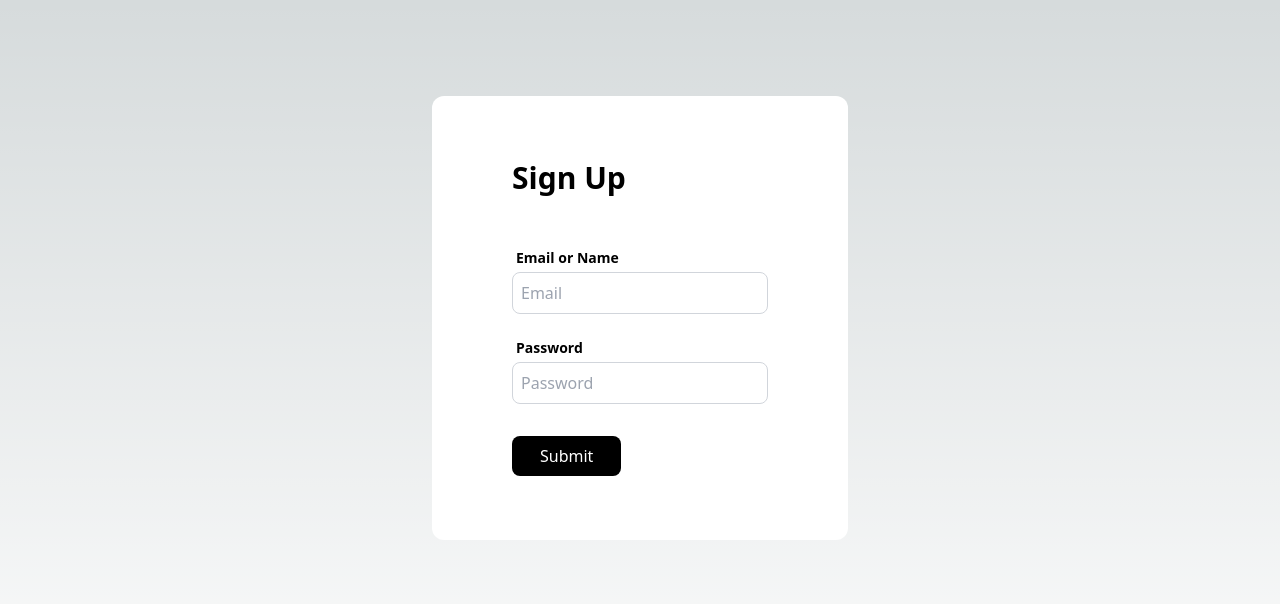
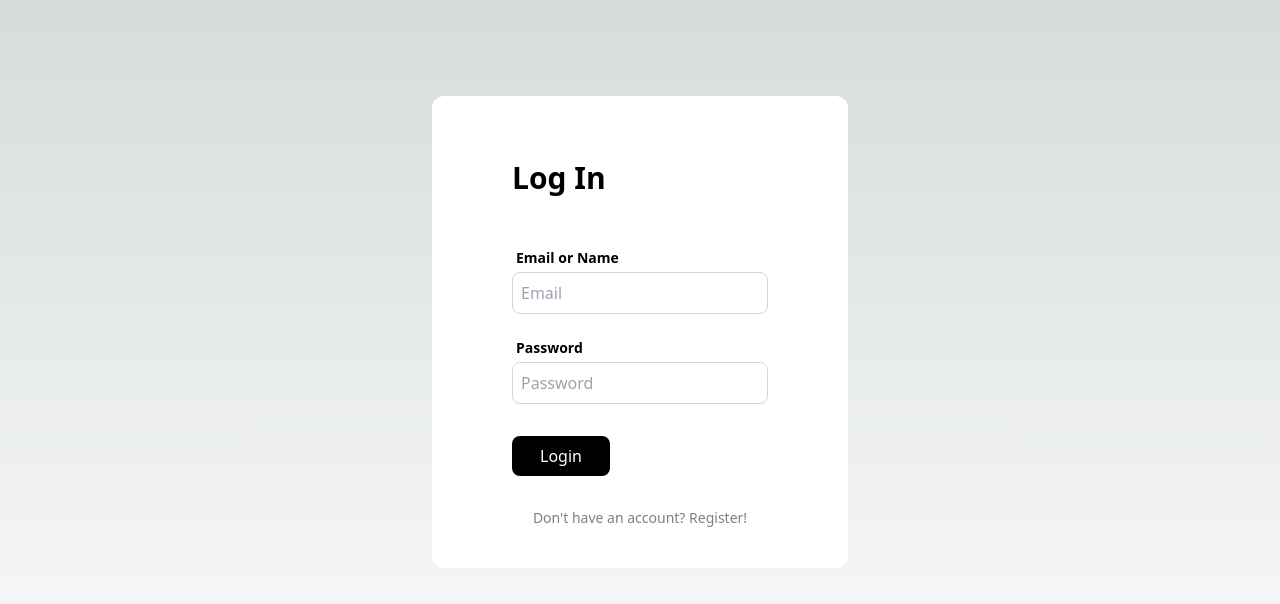
Before and after one commit to FYP-hyz-mjj-2024/posture-video-stream, a Next.js app: page /user/login in a window 1280 px wide. Shown: the top 604 px of the page. Built offline with nearby package versions, Linux system fonts and the light colour scheme.

Commit message:
:bee: Layout improvements.

```diff
--- a/pages/face/manage_faces.tsx
+++ b/pages/face/manage_faces.tsx
@@ -113,7 +113,7 @@ export default function ManageFaces() {
                     </div>
                     <div className={`flex flex-col items-end`}>
                         <p>{userData?.name}</p>
-                        <p className={`text-sm opacity-50`}>{userData?.user_id}</p>
+                        <p className={`text-sm opacity-50 max-lg:hidden`}>{userData?.user_id}</p>
                     </div>
                 </div>
 
@@ -146,7 +146,7 @@ export default function ManageFaces() {
                                         <div className={`font-bold`}>
                                             {face.description}
                                         </div>
-                                        <div className={`text-sm opacity-60`}>
+                                        <div className={`text-sm opacity-60 max-lg:hidden`}>
                                             {face.id}
                                         </div>
                                         <div className={`text-sm opacity-60`}>
@@ -177,7 +177,7 @@ export default function ManageFaces() {
                 </div>
 
                 {/** Page Selector */}
-                <div className={`flex flex-row w-[45%] justify-between mx-auto mt-6`}>
+                <div className={`flex flex-row w-[45%] max-lg:w-full justify-between mx-auto mt-6`}>
                     {/** Previous Page */}
                     <div className={`${buttonStyle} border-ui-line dark:border-ui-line-dark hover:bg-ui-area dark:hover:bg-ui-area-dark px-3 pt-0.5 ${curPage <= 0 && `opacity-50`}`}
                         onClick={() => {
--- a/pages/face/upload_face.tsx
+++ b/pages/face/upload_face.tsx
@@ -10,9 +10,12 @@ import { IoIosPersonAdd } from "react-icons/io";
 
 // Local
 import { guardPage } from '@/lib/auth';
+import { NavigationButton } from '@/components/buttons';
+import { IoMdArrowBack } from 'react-icons/io';
 
 const inputFieldStyle = `flex flex-row w-84 p-2 rounded-lg border w-64 bg-white dark:bg-gray-800 border-gray-300 dark:border-gray-600`;
 const errorStyle = `flex flex-row h-2 text-red-400 m-0 pl-1 text-sm`
+const descStyle = `text-sm text-gray-400 opacity-50 w-[85%]`
 
 export default function UploadFace() {
     const router = useRouter();
@@ -167,9 +170,21 @@ export default function UploadFace() {
         <main className={`flex flex-col min-h-screen items-center justify-start gap-8 p-24`}>
             <form onSubmit={handleSubmit(upload)}>
                 <div className={`flex flex-col bg-white dark:bg-gray-900 px-10 py-10 rounded-xl gap-10`}>
-                    {/** Image upload element. Outline div frame. */}
+                    <div className={`flex flex-col gap-2`}>
+                        {/** Navigation Back */}
+                        <NavigationButton to={"./manage_faces"} text={`Face Management Panel`} router={router} Icon={IoMdArrowBack} />
+
+                        {/** Title */}
+                        <div className={`flex flex-row text-xl font-bold`}>
+                            <p>{`Upload an image`}</p>
+                        </div>
+                    </div>
+
+                    {/** Image upload element. */}
+                    <div className={`flex flex-col gap-2 items-start`}>
+                        {/** Outline div frame.  */}
                         <div
-                        className={`flex flex-row border bg-gray-200 dark:bg-gray-800
+                            className={`flex flex-row w-full border bg-gray-200 dark:bg-gray-800
                                     h-64 items-center justify-center rounded-lg hover:opacity-80`}
                             onDrop={handleFileInputDrop}
                             onDragOver={(e) => e.preventDefault()}
@@ -195,8 +210,21 @@ export default function UploadFace() {
                                     width={200}
                                     height={200} />
                             ) : (
+                                <div className={`flex flex-col items-center`}>
                                     <IoIosPersonAdd className={`w-12 h-12 opacity-50`} />
+                                    <p className={`opacity-50 text-sm`}>{`Supported file formats: jpg, jpeg, png.`}</p>
+                                </div>
                             )}
+                        </div>
+
+                        {/** Description */}
+                        <div className={descStyle}>
+                            <p>{`
+                        Upload an image that contains human face. Make sure that a face is included in the image,
+                        other wise the upload will be rejected.
+                        `}</p>
+                        </div>
+
                     </div>
 
                     {/** Description */}
@@ -204,7 +232,8 @@ export default function UploadFace() {
                         <p className={`text-sm pl-1 font-bold`}>Face Description</p>
                         <textarea
                             className={`${inputFieldStyle} resize-none w-[30em]`}
-                            {...register("description")} />
+                            {...register("description")}
+                            placeholder={`Describe this face. e.g., Name, features, etc.`} />
 
                         {errors.description?.message ?
                             (<p className={errorStyle}>{errors.description.message}</p>) :
--- a/pages/user/login.tsx
+++ b/pages/user/login.tsx
@@ -4,7 +4,8 @@ import React, { useEffect, useState } from 'react';
 import { useForm, SubmitHandler } from 'react-hook-form';
 import { useRouter } from "next/router";
 import axios from 'axios';
-
+import { NavigationButton } from '@/components/buttons';
+import { IoAdd } from 'react-icons/io5';
 
 // type UserLoginWithEmail = {
 //     email: string,
@@ -60,9 +61,9 @@ export default function Login() {
 
     return (
         <main className={`flex flex-col min-h-screen items-center justify-start gap-8 p-24`}>
-            <div className={`flex flex-col bg-white dark:bg-gray-900 px-20 py-16 rounded-xl gap-10`}>
+            <div className={`flex flex-col bg-white dark:bg-gray-900 px-20 pt-16 pb-10 rounded-xl gap-10`}>
                 <div className={`flex flex-col gap-1`}>
-                    <p className={`text-3xl font-bold`}>Sign Up</p>
+                    <p className={`text-3xl font-bold`}>{`Log In`}</p>
                     {pageError ? (<p className={errorStyle}>{pageError}</p>) : (<p className={errorStyle}></p>)}
                 </div>
 
@@ -117,9 +118,18 @@ export default function Login() {
                     </div>
 
                     {/** Submit Button */}
-                    <input type="submit" className={`flex flex-rowhover:cursor-pointer hover:opacity-80
+                    <input type="submit"
+                        className={`flex flex-rowhover:cursor-pointer hover:opacity-80
                             bg-black text-white dark:bg-white dark:text-black
-                            px-7 py-2 rounded-lg mt-5`} />
+                            px-7 py-2 rounded-lg mt-5`}
+                        value={`Login`} />
+
+                    {/** To Register */}
+                    <div
+                        className={`flex flex-row text-align-center items-center justify-center gap-2 mt-8 text-sm opacity-50 hover:cursor-pointer`}
+                        onClick={() => { router.push("./register"); }}>
+                        <p>Don't have an account? Register!</p>
+                    </div>
                 </form>
             </div>
         </main>
--- a/pages/user/register.tsx
+++ b/pages/user/register.tsx
@@ -39,9 +39,9 @@ export default function Register() {
 
     return (
         <main className={`flex flex-col min-h-screen items-center justify-start gap-8 p-24`}>
-            <div className={`flex flex-col bg-white dark:bg-gray-900 px-20 py-16 rounded-xl gap-10`}>
+            <div className={`flex flex-col bg-white dark:bg-gray-900 px-20 pt-16 pb-8 rounded-xl gap-10`}>
                 <div className={`flex flex-col gap-1`}>
-                    <p className={`text-3xl font-bold`}>Sign Up</p>
+                    <p className={`text-3xl font-bold`}>Register</p>
                     {pageError ? (<p className={errorStyle}>{pageError}</p>) : (<p className={errorStyle}></p>)}
                 </div>
 
@@ -136,14 +136,22 @@ export default function Register() {
                                     (<p className={errorStyle}></p>)
                                 }
                             </div>
-
                         </div>
                     </div>
 
                     {/** Submit Button */}
-                    <input type="submit" className={`flex flex-rowhover:cursor-pointer hover:opacity-80
+                    <input type="submit"
+                        className={`flex flex-rowhover:cursor-pointer hover:opacity-80
                             bg-black text-white dark:bg-white dark:text-black
-                            px-7 py-2 rounded-lg mt-5`} />
+                            px-7 py-2 rounded-lg mt-5`}
+                        value={`Register`} />
+
+                    {/** To Login */}
+                    <div
+                        className={`flex flex-row text-align-center items-center justify-center gap-2 mt-8 text-sm opacity-50 hover:cursor-pointer`}
+                        onClick={() => { router.push("./login"); }}>
+                        <p>Already have an account? Login!</p>
+                    </div>
                 </form>
             </div>
         </main>
```
Lines whose indentation alone changed are shown as unchanged.
